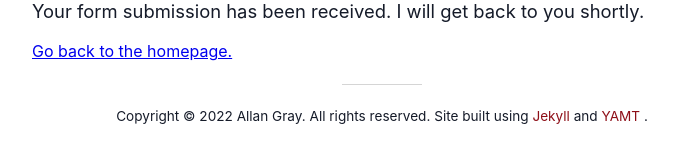
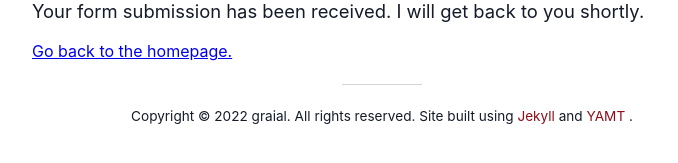
Before and after one commit to paglalayag/paglalayag.github.io, a Jekyll site: the page built from contact-successful.md, in a window 1280 px wide. Shown: the part 517-680 px from the top of the page, without its empty margins (258-936 px from the left). Built offline with Jekyll 4.4.1, drawn with Linux system fonts in a browser that asks for light colours; nearby versions of some CDN libraries.

Commit message:
adjust sig on footer

```diff
--- a/_config.yml
+++ b/_config.yml
@@ -5,7 +5,7 @@ description: "Tuloy-tuloy lang...hanggang sa abot tanaw!"
 url:  "https://paglalayag.net" # Actual base url of the website
 baseurl: "/"           # url of the jekyll blog. e.g. if you set url to "mysite.com" and baseurl to "blog", the jekyll website will work on "mysite.com/blog"
 author:
-  name: "Allan Gray"
+  name: "graial"
   email: "admin@paglalayag.net"
   url: "https://paglalayag.net"
 permalink: /:year/:month/:day/:title:output_ext
```
